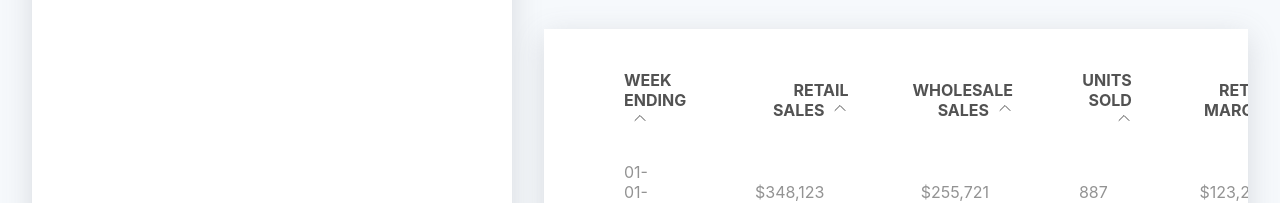
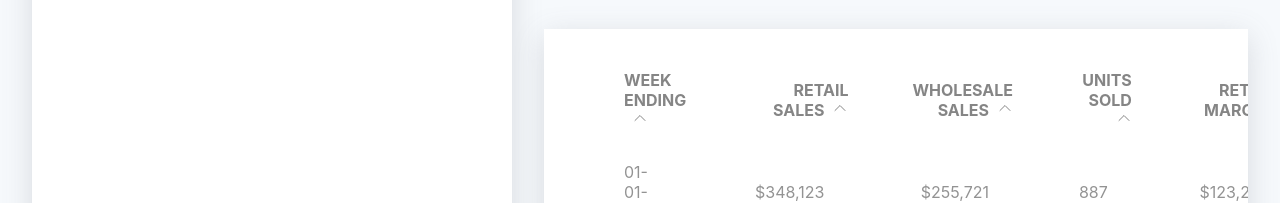
Before and after one commit to jcccookie/stackline, a React (Create React App) app: page / in a window 1280 px wide. Shown: the part 711-914 px from the top of the page. Built offline with nearby package versions, Linux system fonts and the light colour scheme.

Commit message:
change color

```diff
--- a/src/components/Table/Table.module.css
+++ b/src/components/Table/Table.module.css
@@ -46,7 +46,7 @@ th {
 }
 
 .column {
-  color: #525252;
+  color: #858585;
 }
 
 th:first-child, td:first-child {
```
